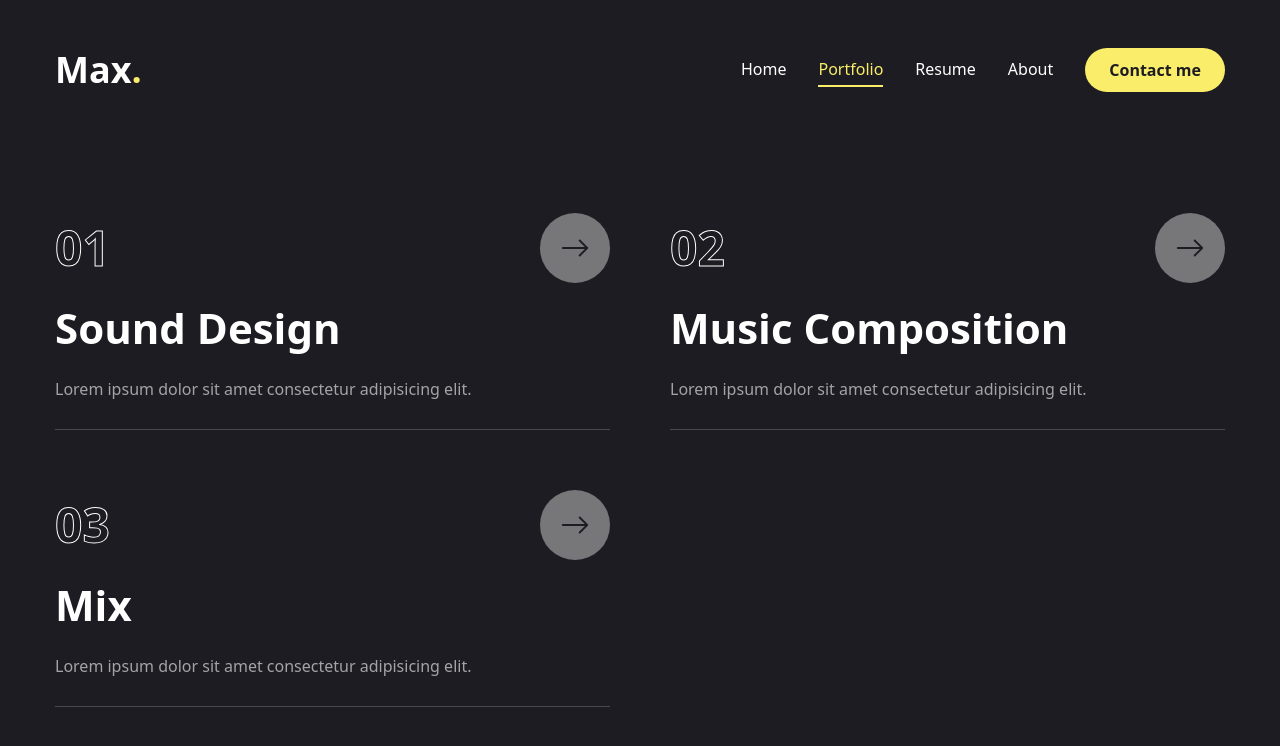
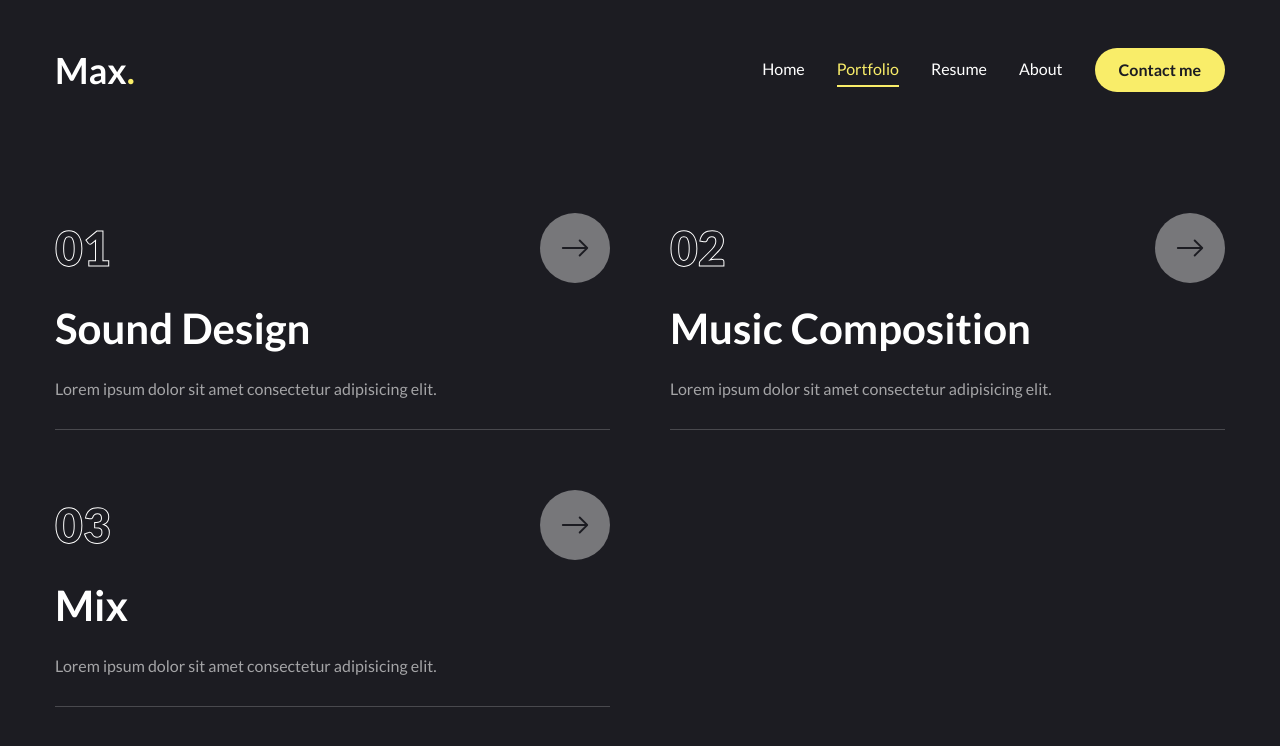
Before and after one commit to maximosigniorini/personal-website, a Next.js app: page /portfolio in a window 1280 px wide. Shown: the top 746 px of the page. Built offline with nearby package versions, Linux system fonts and the light colour scheme.

Commit message:
Fixed hover on portfolio page numbers

```diff
--- a/app/globals.css
+++ b/app/globals.css
@@ -21,6 +21,6 @@
     }
 
     .text-outline-hover {
-        -webkit-text-stroke: 1px #00ff99;
+        -webkit-text-stroke: 1px #F9ED69;
     }
 }
--- a/app/layout.jsx
+++ b/app/layout.jsx
@@ -1,4 +1,4 @@
-import { JetBrains_Mono, Lato} from "next/font/google";
+import { Lato} from "next/font/google";
 import "./globals.css";
 
 //components
@@ -6,7 +6,6 @@ import Header from "@/components/Header";
 import PageTransition from "@/components/PageTransition";
 import StairTransition from "@/components/StairTransition";
 
-const jetbrainsMono = JetBrains_Mono({ subsets: ["latin"], weight: ["100", "200", "300", "400", "500", "600", "700", "800"], variable: '--font-jetbrainsMono'});
 
 const lato = Lato({ subsets: ["latin"], weight: ["100", "300", "400", "700", "900"], variable: '--font-lato'});
 
@@ -18,7 +17,7 @@ export const metadata = {
 export default function RootLayout({ children }) {
   return (
     <html lang="en">
-      <body className={jetbrainsMono.variable}>
+      <body className={lato.variable}>
       <Header />
       {/* <StairTransition /> */}
       <PageTransition>
```
